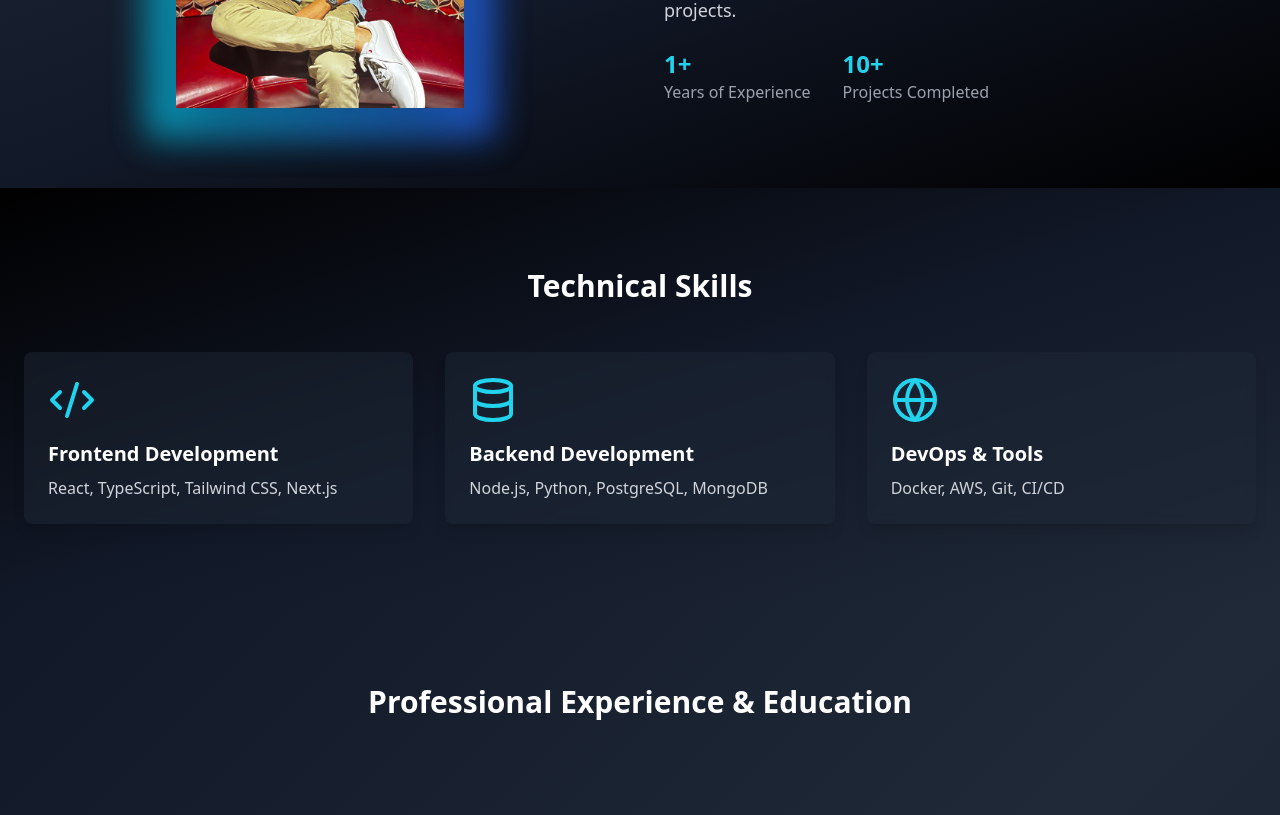
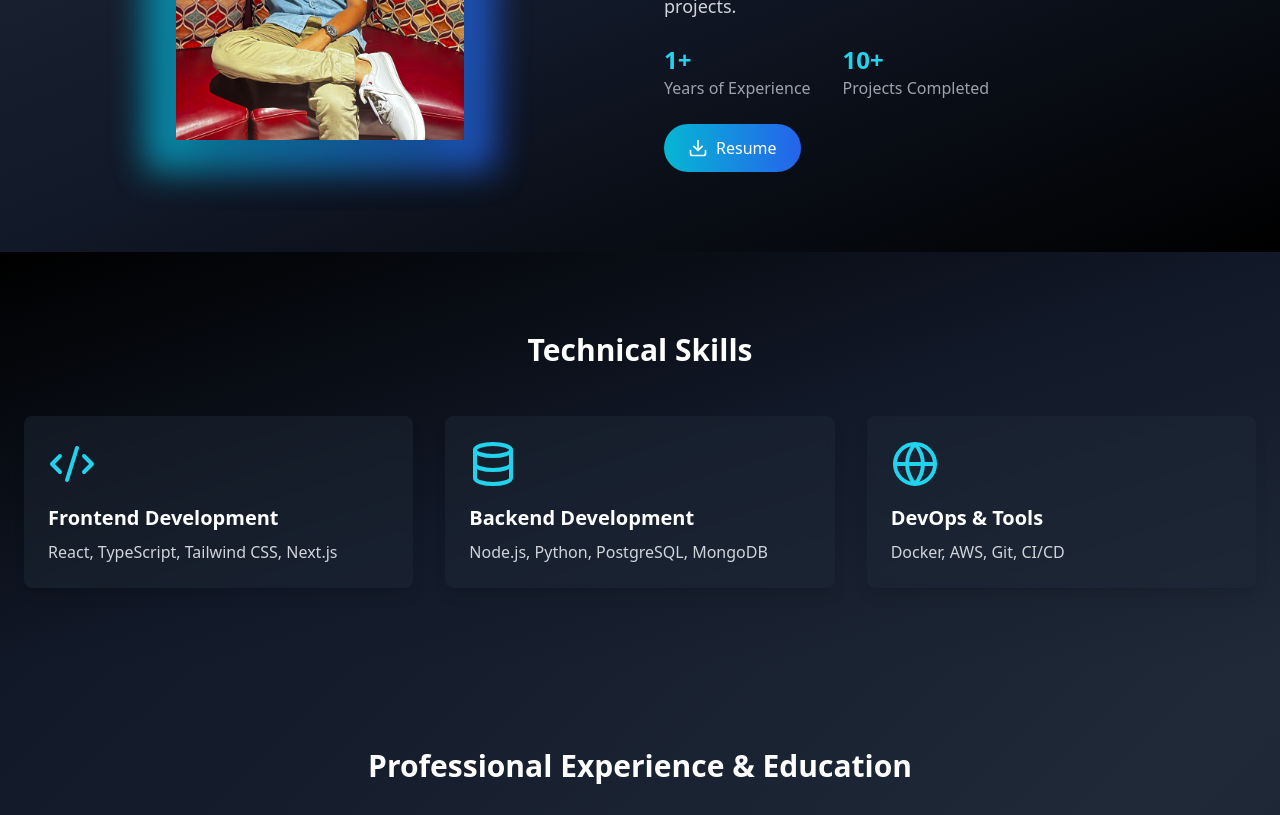
Before and after one commit to Aman-vijay/portfolio, a React (Vite) app: page / in a window 1280 px wide. Shown: the part 1060-1875 px from the top of the page. Built offline with nearby package versions, Linux system fonts and the light colour scheme.

Commit message:
Add resume download button to About Me section with dynamic styling

```diff
--- a/src/components/AboutMeSection.tsx
+++ b/src/components/AboutMeSection.tsx
@@ -1,5 +1,7 @@
 import React from 'react';
 import { motion } from 'framer-motion';
+import { DownloadIcon } from 'lucide-react';
+import { RESUME_URL } from '../utils/urls';
 
 interface AboutMeSectionProps {
   darkMode: boolean;
@@ -58,7 +60,7 @@ const AboutMeSection: React.FC<AboutMeSectionProps> = ({ darkMode }) => {
           <p className={`text-lg ${darkMode ? 'text-gray-300' : 'text-gray-600'}`}>
             Full Stack Developer specializing in scalable web application development using the MERN stack, Docker, and cloud platforms (AWS, GCP). Proven ability to enhance system performance by 30-40% via microservices, CI/CD, and Agile. Eager to contribute to challenging projects.
           </p>
-          <div className="flex space-x-8">
+          <div className="flex flex-wrap gap-8">
             <div>
               <h3 className={`text-2xl font-bold ${darkMode ? 'text-cyan-400' : 'text-blue-600'}`}>1+</h3>
               <p className={`${darkMode ? 'text-gray-400' : 'text-gray-500'}`}>Years of Experience</p>
@@ -68,6 +70,22 @@ const AboutMeSection: React.FC<AboutMeSectionProps> = ({ darkMode }) => {
               <p className={`${darkMode ? 'text-gray-400' : 'text-gray-500'}`}>Projects Completed</p>
             </div>
           </div>
+
+          {/* Resume button - moved outside the stats div */}
+          <motion.a
+            href={RESUME_URL}
+            target="_blank"
+            rel="noopener noreferrer"
+            className={`inline-flex items-center gap-2 px-6 py-3 rounded-full mt-6 font-medium transition-colors
+              ${darkMode
+                ? 'bg-gradient-to-r from-cyan-500 to-blue-600 hover:from-cyan-600 hover:to-blue-700 text-white'
+                : 'bg-gradient-to-r from-blue-500 to-purple-600 hover:from-blue-600 hover:to-purple-700 text-white'}`}
+            whileHover={{ scale: 1.05 }}
+            whileTap={{ scale: 0.95 }}
+          >
+            <DownloadIcon size={20} />
+            <span>Resume</span>
+          </motion.a>
         </motion.div>
       </div>
     </section>
```
